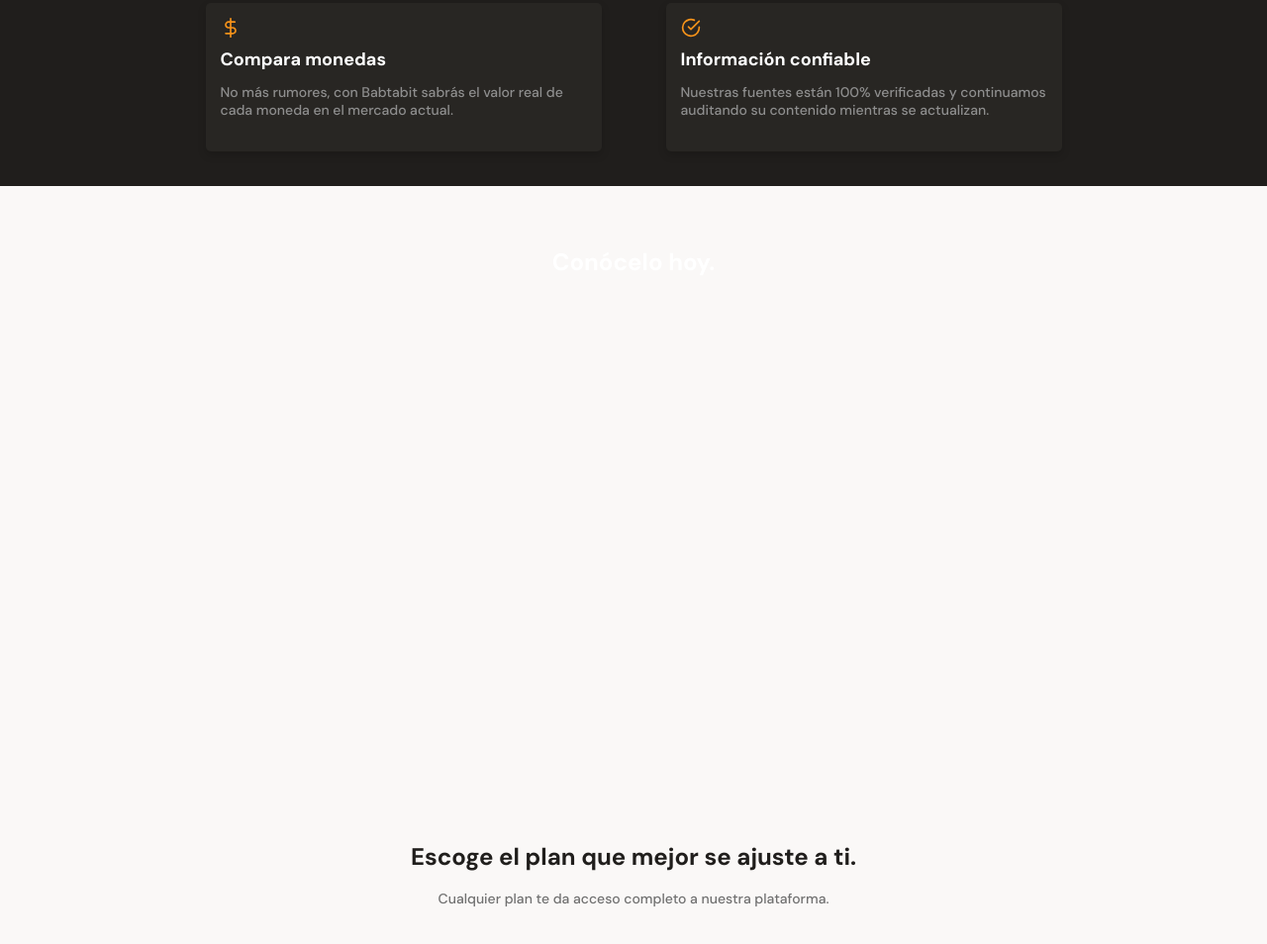
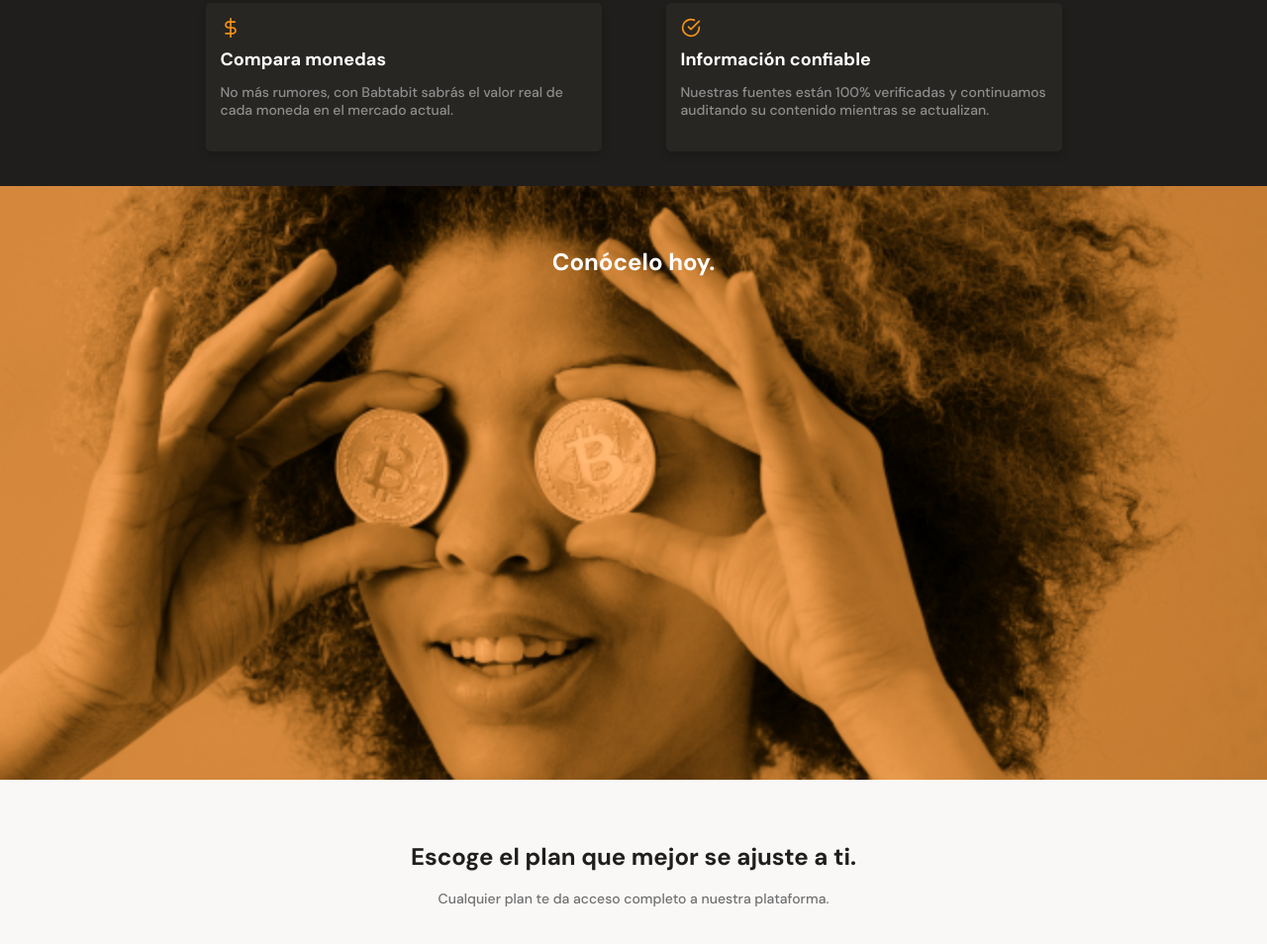
Before and after one commit to jesusjaml/Batata-Project, a plain HTML site: page index.html in a window 1280 px wide. Shown: the part 1492-2446 px from the top of the page at 99% size. Drawn offline with Linux system fonts and the light colour scheme; the site is published under a folder, as on GitHub Pages, so addresses that start at the root find nothing.

Commit message:
Update style.css

```diff
--- a/style.css
+++ b/style.css
@@ -349,7 +349,7 @@ main {
     width: 100%;
     min-width: 320px;
     height: 75vh;
-    background-image: url("/assets/img/bitcoinbaby2x.png");
+    background-image: url("assets/img/bitcoinbaby2x.png");
     background-position: center;
     background-size: cover;
     background-repeat: no-repeat;
```
